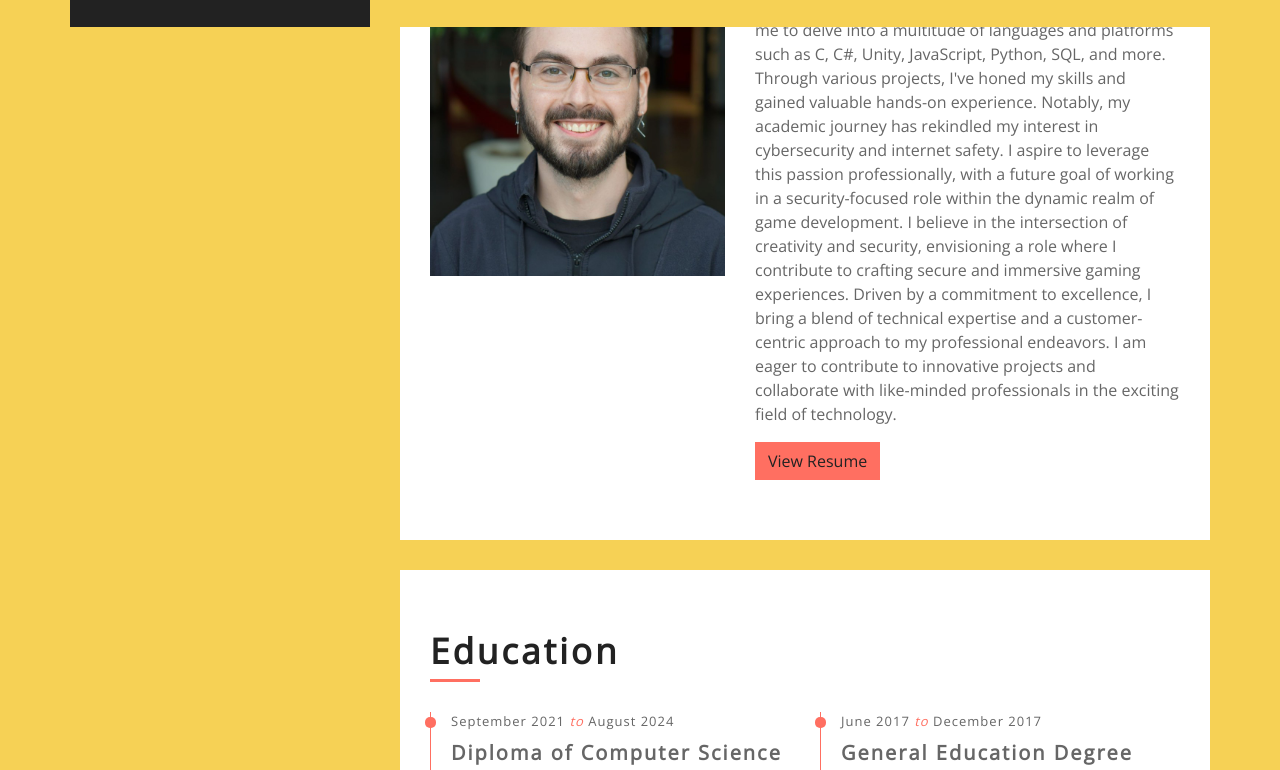
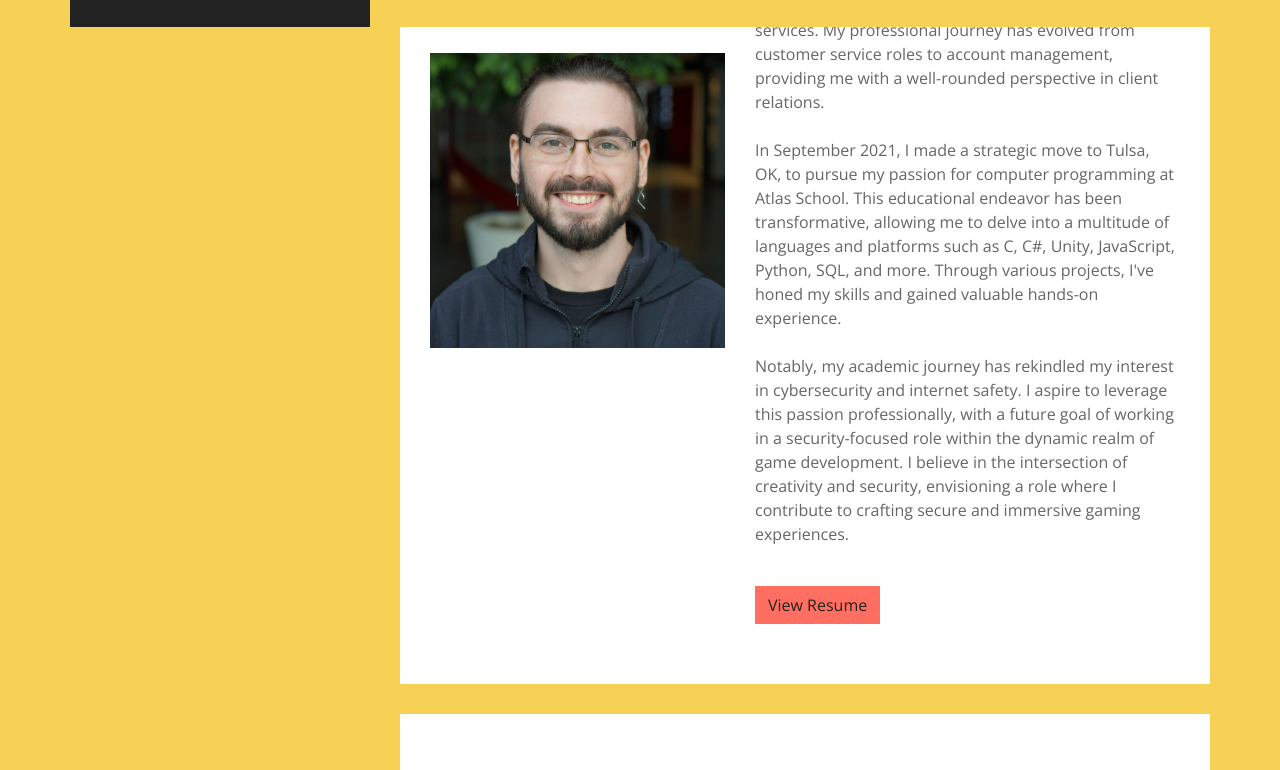
Before and after one commit to AdamNB-sys/AdamNB-sys.github.io, a plain HTML site: page index.html in a window 1280 px wide. Shown: the part 773-1543 px from the top of the page. Drawn offline with nearby package versions, Linux system fonts and the light colour scheme.

Commit message:
Formatted my about me, thanks Zak!

```diff
--- a/index.html
+++ b/index.html
@@ -102,13 +102,14 @@
                             </div>
                             <div class="col-md-6 col-lg-7">
                                 <p>
-                                    Hello, I'm Adam Brummer, currently serving as a Field Services Associate I at Lumen, where we specialize in delivering top-notch troubleshooting assistance and enterprise-level internet services. My professional journey has evolved from customer service roles to account management, providing me with a well-rounded perspective in client relations.
-
+                                    Hello, I'm Adam Brummer. Driven by a commitment to excellence, I bring a blend of technical expertise and a customer-centric approach to my professional endeavors. I am eager to contribute to innovative projects and collaborate with like-minded professionals in the exciting field of technology.
+                                    <br><br>
+                                    I am currently serving as a Field Services Associate I at Lumen, where we specialize in delivering top-notch troubleshooting assistance and enterprise-level internet services. My professional journey has evolved from customer service roles to account management, providing me with a well-rounded perspective in client relations.
+                                    <br><br>
                                     In September 2021, I made a strategic move to Tulsa, OK, to pursue my passion for computer programming at Atlas School. This educational endeavor has been transformative, allowing me to delve into a multitude of languages and platforms such as C, C#, Unity, JavaScript, Python, SQL, and more. Through various projects, I've honed my skills and gained valuable hands-on experience.
-
+                                    <br><br>
                                     Notably, my academic journey has rekindled my interest in cybersecurity and internet safety. I aspire to leverage this passion professionally, with a future goal of working in a security-focused role within the dynamic realm of game development. I believe in the intersection of creativity and security, envisioning a role where I contribute to crafting secure and immersive gaming experiences.
-
-                                    Driven by a commitment to excellence, I bring a blend of technical expertise and a customer-centric approach to my professional endeavors. I am eager to contribute to innovative projects and collaborate with like-minded professionals in the exciting field of technology.
+                                    <br><br>
                                 </p>
                                 <a class="btn" href="https://github.com/AdamNB-sys/AdamNB-sys.github.io/blob/e92cfbd8f882ccd8efca5bd8bbc5fed0bb57613f/img/Adam%20Brummer%20Resume%20v1%202023.pdf">View Resume</a>
                             </div>
```
